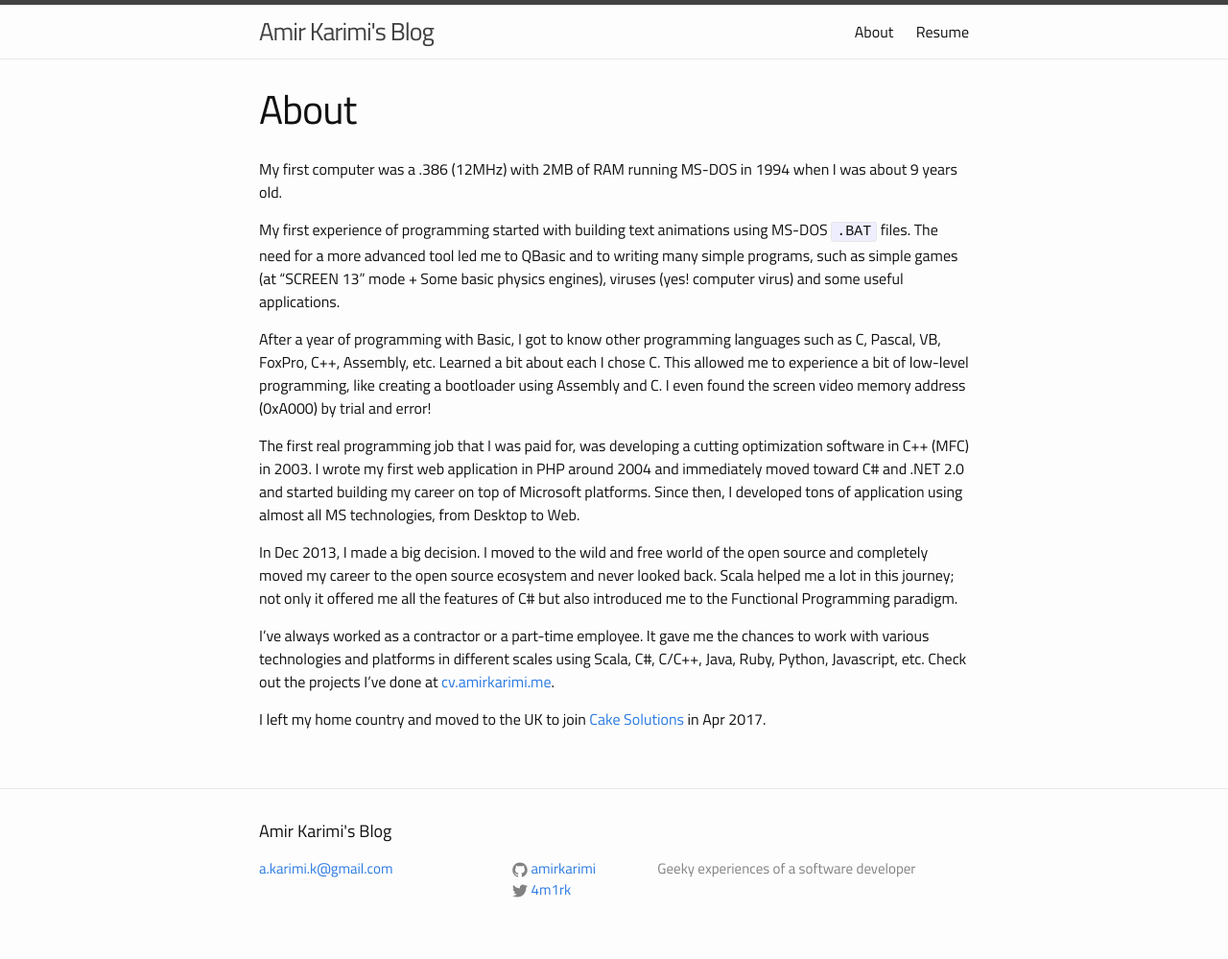
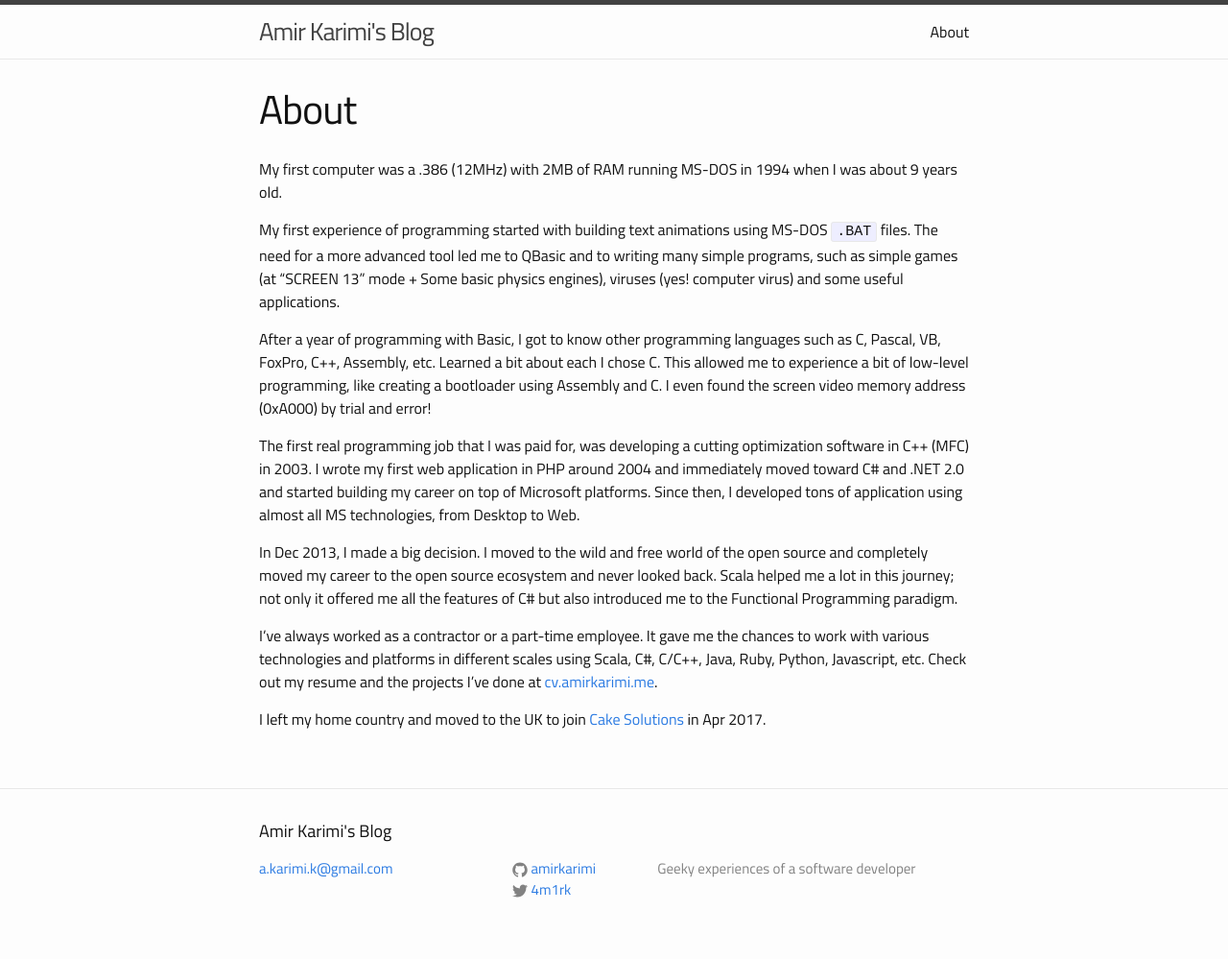
Before and after one commit to amirkarimi/amirkarimi.github.io, a Jekyll site: the page built from about.md, in a window 1280 px wide. Shown: the whole page at 96% size. Built offline with Jekyll 4.4.1, drawn with Linux system fonts in a browser that asks for light colours.

Commit message:
Small updates

```diff
--- a/_includes/header.html
+++ b/_includes/header.html
@@ -19,7 +19,6 @@
           <a class="page-link" href="{{ page.url | prepend: site.baseurl }}">{{ page.title }}</a>
           {% endif %}
         {% endfor %}
-        <a class="page-link" href="http://cv.amirkarimi.me" target="_blank">Resume</a>
       </div>
     </nav>
 
--- a/about.md
+++ b/about.md
@@ -14,6 +14,6 @@
 
 In Dec 2013, I made a big decision. I moved to the wild and free world of the open source and completely moved my career to the open source ecosystem and never looked back. Scala helped me a lot in this journey; not only it offered me all the features of C# but also introduced me to the Functional Programming paradigm.
 
-I've always worked as a contractor or a part-time employee. It gave me the chances to work with various technologies and platforms in different scales using Scala, C#, C/C++, Java, Ruby, Python, Javascript, etc. Check out the projects I've done at [cv.amirkarimi.me](http://cv.amirkarimi.me/).
+I've always worked as a contractor or a part-time employee. It gave me the chances to work with various technologies and platforms in different scales using Scala, C#, C/C++, Java, Ruby, Python, Javascript, etc. Check out my resume and the projects I've done at [cv.amirkarimi.me](http://cv.amirkarimi.me/).
 
 I left my home country and moved to the UK to join [Cake Solutions](https://www.cakesolutions.net) in Apr 2017.
```
